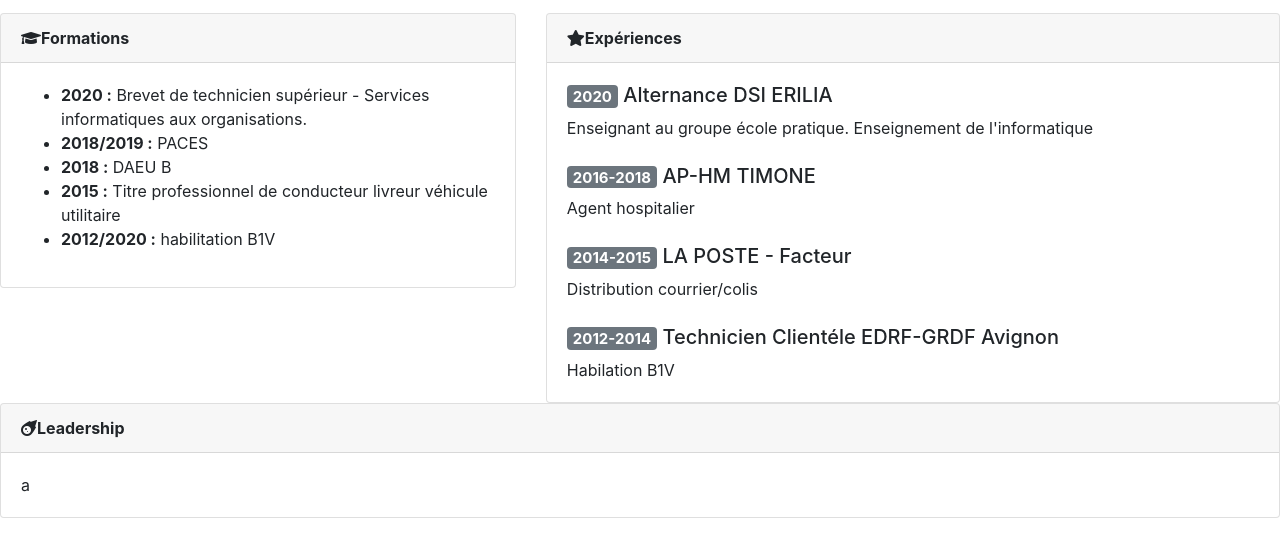
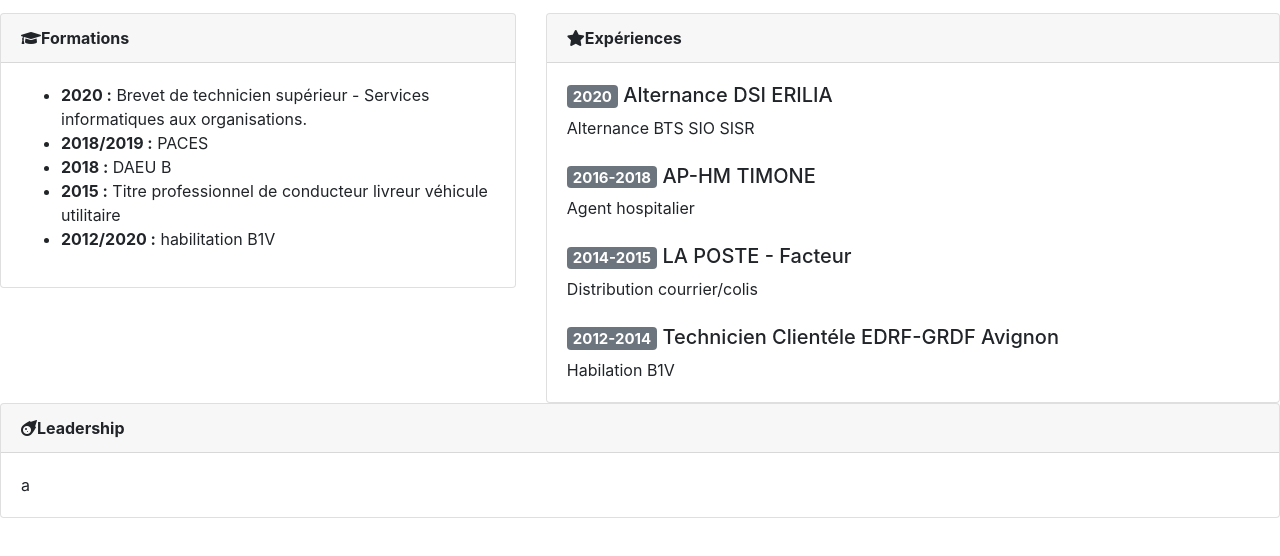
Before and after one commit to onizuki13/onizuki13.github.io, a website: page index.html in a window 1280 px wide. Shown: the part 202-758 px from the top of the page. Drawn offline with nearby package versions, Linux system fonts and the light colour scheme.

Commit message:
modif html

```diff
--- a/index.html
+++ b/index.html
@@ -108,7 +108,7 @@
                         <span class="badge badge-secondary">2020</span>
                         Alternance DSI ERILIA
                     </h5>
-                    Enseignant au groupe école pratique. Enseignement de l'informatique
+                    Alternance BTS SIO SISR
                     <br/>
                     <br/>
                     <h5>
```
